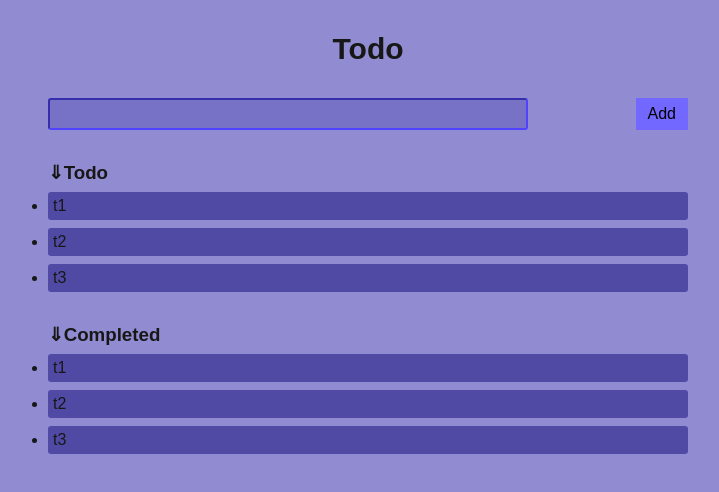
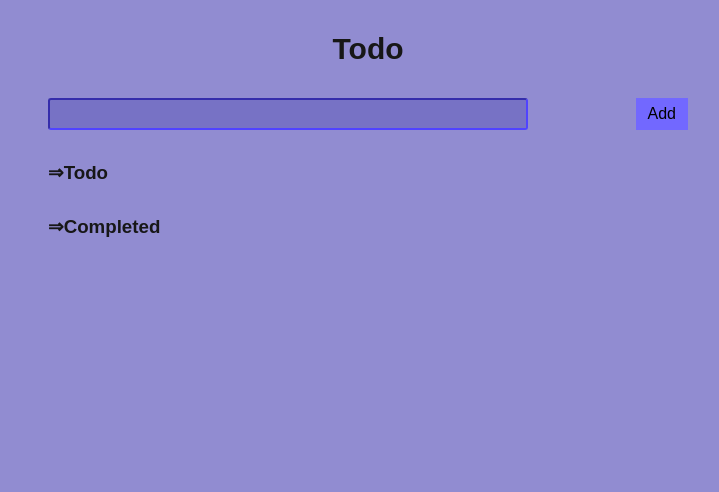
Before and after one commit to Marwan651/todo-list, a Next.js app: page / in a window 1280 px wide. Shown: the top 492 px of the page, without its empty margins (272-991 px from the left). Built offline with nearby package versions, Linux system fonts and the light colour scheme.

Commit message:
add useState for showing todo items and completed items

```diff
--- a/app/page.js
+++ b/app/page.js
@@ -1,6 +1,13 @@
+"use client";
+
+import { useState } from "react";
+
 import styles from "./page.module.css";
 
 export default function Home() {
+  const [showTodo, setShowTodo] = useState(false);
+  const [showCompleted, setShowCompleted] = useState(false);
+
   return (
     <>
       <header className={styles.header}>
@@ -11,20 +18,30 @@ export default function Home() {
         <button>Add</button>
       </form>
       <div className={styles.todo}>
-        <h3>&dArr;Todo</h3>
+        <h3 onClick={() => setShowTodo(!showTodo)}>
+          {showTodo ? <span>&dArr;</span> : <span>&rArr;</span>}
+          Todo
+        </h3>
+        {showTodo && (
           <ul>
             <li>t1</li>
             <li>t2</li>
             <li>t3</li>
           </ul>
+        )}
       </div>
       <div className={styles.completed}>
-        <h3>&dArr;Completed</h3>
+        <h3 onClick={() => setShowCompleted(!showCompleted)}>
+          {showCompleted ? <span>&dArr;</span> : <span>&rArr;</span>}
+          Completed
+        </h3>
+        {showCompleted && (
           <ul>
             <li>t1</li>
             <li>t2</li>
             <li>t3</li>
           </ul>
+        )}
       </div>
     </>
   );
--- a/app/page.module.css
+++ b/app/page.module.css
@@ -53,10 +53,16 @@
   margin-bottom: 0.5rem;
 }
 
+.todo h3:hover,
+.completed h3:hover {
+  cursor: pointer;
+}
+
 .todo li,
 .completed li {
   background-color: #504aa5;
   border-radius: 3px;
   margin-bottom: 0.5rem;
   padding: 5px;
+  list-style-type: none;
 }
```
Lines whose indentation alone changed are shown as unchanged.
